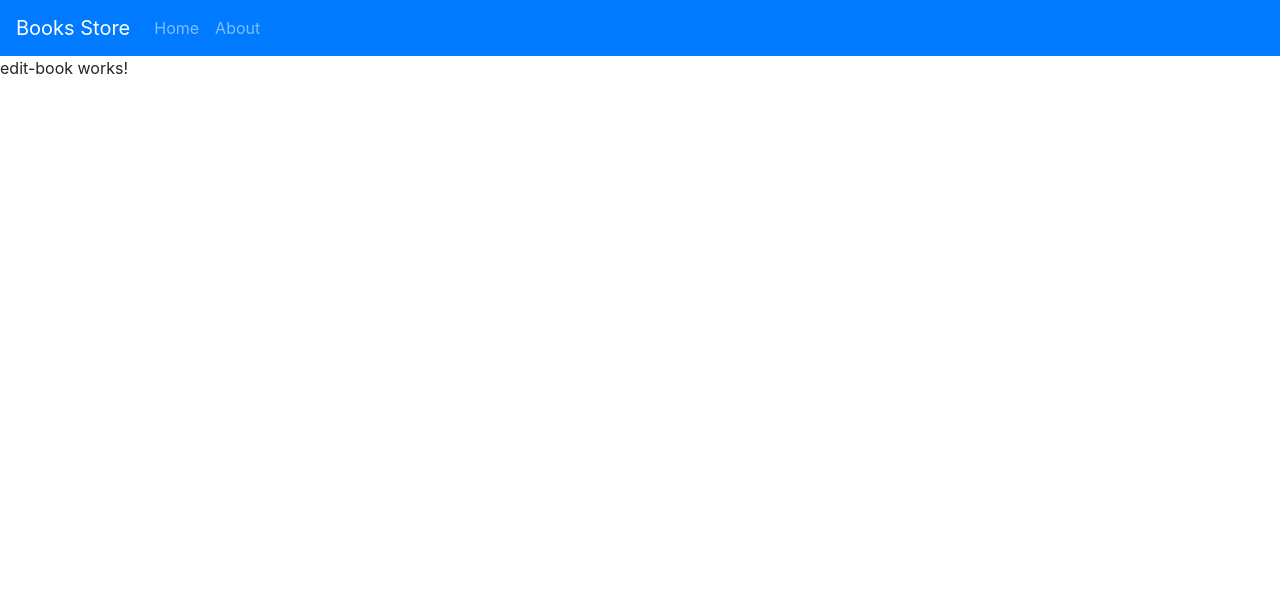
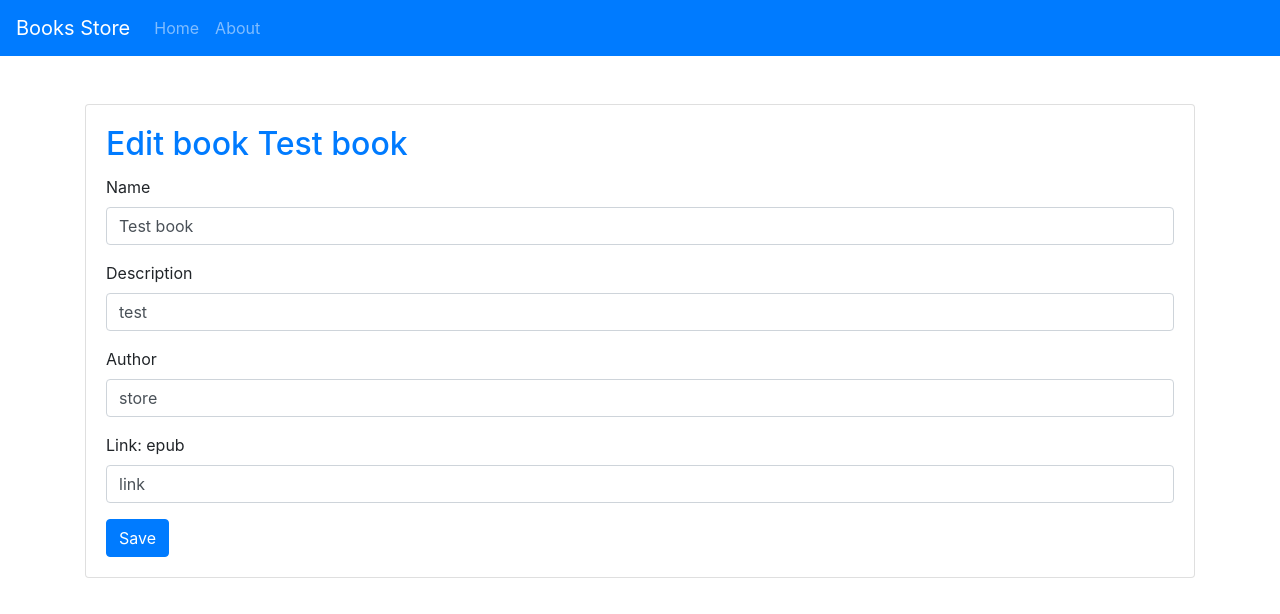
Before and after one commit to azazely85/angular_learn, an Angular app: page /books/4545454545454 in a window 1280 px wide. Shown: the top 614 px of the page. Built offline with nearby package versions, Linux system fonts and the light colour scheme.

Commit message:
add books edit

```diff
--- a/src/app/app.module.ts
+++ b/src/app/app.module.ts
@@ -10,6 +10,7 @@
 import { NavbarComponent } from './components/navbar/navbar.component';
 import { IdService } from './services/id.service';
 import { BooksService } from './services/books.service';
+import { FormsModule } from '@angular/forms';
 
 @NgModule({
   declarations: [
@@ -23,7 +24,8 @@
   ],
   imports: [
     BrowserModule,
-    AppRoutingModule
+    AppRoutingModule,
+    FormsModule
   ],
   providers: [BooksService, IdService],
   bootstrap: [AppComponent]
--- a/src/app/components/edit-book/edit-book.component.html
+++ b/src/app/components/edit-book/edit-book.component.html
@@ -1,3 +1,30 @@
-<p>
-  edit-book works!
-</p>
+<div class="container">
+  <div class="card card-body">
+    <h2 class="card-title text-primary">
+      Edit book {{book.name}}
+    </h2>
+    <form #form="ngForm" (ngSubmit)="editBook()">
+      <div class="form-group">
+        <label for="name">Name</label>
+        <input type="text" class="form-control" name="name" [(ngModel)]="book.name" id="name"
+               #bookName="ngModel" required>
+      </div>
+      <div class="form-group">
+        <label for="description">Description</label>
+        <input type="text" class="form-control" name="description" [(ngModel)]="book.description" id="description"
+               #bookDescription="ngModel" required>
+      </div>
+      <div class="form-group">
+        <label for="author">Author</label>
+        <input type="text" class="form-control" name="author" [(ngModel)]="book.author" id="author"
+               #bookAuthor="ngModel" required>
+      </div>
+      <div class="form-group" *ngFor="let link of book.link; let i = index">
+        <label for="{{link.type}}">Link: {{link.type}}</label>
+        <input type="text" class="form-control" name="{{book.link[i].link}}" [(ngModel)]="book.link[i].link" id="{{link.type}}"
+               #book{{link.type}}="ngModel" required>
+      </div>
+      <button class="btn btn-primary">Save</button>
+    </form>
+  </div>
+</div>
--- a/src/app/components/edit-book/edit-book.component.ts
+++ b/src/app/components/edit-book/edit-book.component.ts
@@ -1,4 +1,7 @@
 import { Component, OnInit } from '@angular/core';
+import { ActivatedRoute, Router } from '@angular/router';
+import { BooksService } from '../../services/books.service';
+import { Book } from '../../models/Book';
 
 @Component({
   selector: 'app-edit-book',
@@ -6,10 +9,26 @@
   styleUrls: ['./edit-book.component.css']
 })
 export class EditBookComponent implements OnInit {
-
-  constructor() { }
+  bookId: string;
+  book: Book;
+  constructor(
+      public booksService: BooksService,
+      public activatedRoute: ActivatedRoute,
+      public router: Router
+  ) { }
 
   ngOnInit() {
+    this.bookId = this.activatedRoute.snapshot.params['id'];
+    this.booksService.getBookById(this.bookId).subscribe((book: Book) => this.book = book);
+  }
+
+  editBook() {
+    const updateBook = Object.assign( {}, this.book);
+    this.booksService.editBook(updateBook).subscribe((book: Book) => {
+      if (book) {
+        this.router.navigate(['/panel']);
+      }
+    })
   }
 
 }
--- a/src/app/components/navbar/navbar.component.html
+++ b/src/app/components/navbar/navbar.component.html
@@ -1,4 +1,4 @@
-<nav class="navbar navbar-expand-lg navbar-dark bg-primary" >
+<nav class="navbar navbar-expand-lg navbar-dark bg-primary mb-5">
   <a class="navbar-brand" routerLink="/">Books Store</a>
   <button class="navbar-toggler" type="button" data-toggle="collapse" data-target="#navbarSupportedContent"
           aria-controls="navbarSupportedContent" aria-expanded="false" aria-label="Toggle navigation">
--- a/src/app/components/panel/panel.component.html
+++ b/src/app/components/panel/panel.component.html
@@ -1,3 +1,16 @@
-<p>
-  panel works!
-</p>
+<div class="container">
+  <div class="row">
+    <div class="col-4" *ngFor="let book of books">
+      <div class="card card-body">
+        <div class="card-title">
+          {{book.name}}
+        </div>
+        <span class="text-info">{{book.author}}</span>
+        <p class="card-text">{{book.description}}</p>
+        <a href="{{link.link}}" *ngFor="let link of book.link">{{link.type}}</a>
+        <button class="btn btn-danger mt-3">Delete</button>
+        <a class="btn btn-primary mt-3" routerLink="/books/{{book.id}}">Edit</a>
+      </div>
+    </div>
+  </div>
+</div>
--- a/src/app/services/books.service.ts
+++ b/src/app/services/books.service.ts
@@ -25,7 +25,8 @@
   }
 
   getBookById(id: string) {
-
+    const book = this.books.find(data => data.id === id);
+    return of(book);
   }
 
   addBook(book: Book) {
@@ -33,7 +34,13 @@
   }
 
   editBook(book: Book) {
-
+    this.books = this.books.map( data => {
+        if (book.id === data.id) {
+            data = book;
+        }
+        return data;
+    });
+    return of(book);
   }
 
   deleteBook(id: string) {
```
